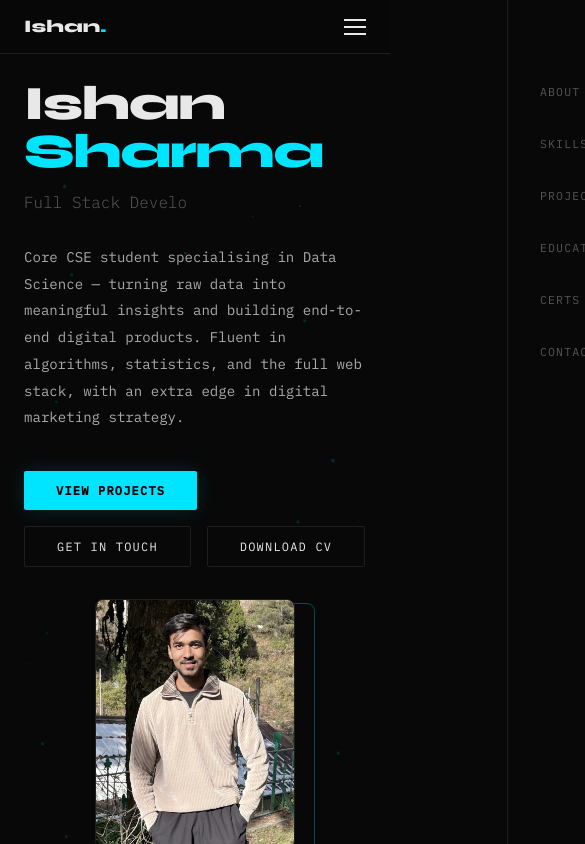
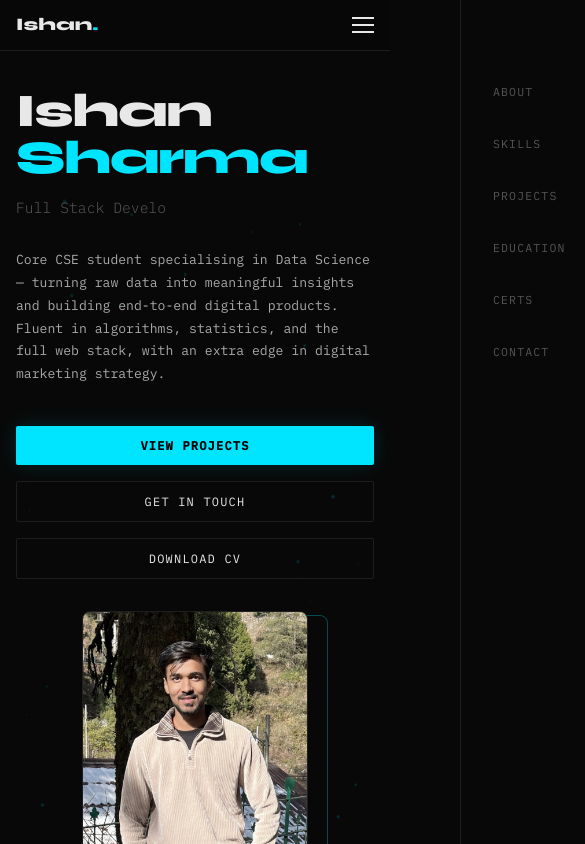
Before and after one commit to ishan-sharma23/Portfolio, a React (Vite) app: page / in a window 390 px wide. Shown: the top 844 px of the page, 585 px wide, since content can reach past the window. Built offline with nearby package versions, Linux system fonts and the light colour scheme; the HTML template or start-up script is replaced by a standard one.

Commit message:
mobile working

```diff
--- a/src/components/About.tsx
+++ b/src/components/About.tsx
@@ -33,7 +33,8 @@ export default function About() {
           <InfoRow label="University" value="NIIT University Neemrana" />
           <InfoRow label="Year" value="3rd YEAR" />
           <InfoRow label="Location" value="Neemrana,Rajasthan,India" />
-          <InfoRow label="Email" value="ishan.sharma23@st.niituniversity.in,d.sharmaishan23@gmail.com" />
+          <InfoRow label="Email" value="ishan.sharma23@st.niituniversity.in,
+          d.sharmaishan23@gmail.com" />
 
         </div>
       </div>
--- a/src/components/Navbar.tsx
+++ b/src/components/Navbar.tsx
@@ -23,6 +23,19 @@ export default function Navbar({ items, activeSection }: NavbarProps) {
     }
     window.addEventListener('scroll', onScroll, { passive: true })
     return () => window.removeEventListener('scroll', onScroll)
+  }, [])
+
+  useEffect(() => {
+    document.body.classList.toggle('nav-open', menuOpen)
+    return () => document.body.classList.remove('nav-open')
+  }, [menuOpen])
+
+  useEffect(() => {
+    const onResize = () => {
+      if (window.innerWidth > 768) setMenuOpen(false)
+    }
+    window.addEventListener('resize', onResize)
+    return () => window.removeEventListener('resize', onResize)
   }, [])
 
   const toggleMenu = useCallback(() => setMenuOpen(prev => !prev), [])
--- a/src/components/Projects.tsx
+++ b/src/components/Projects.tsx
@@ -29,7 +29,7 @@ const PROJECTS = [
     title: 'Personal Blog Page ',
     desc: 'Developed a personal travel and adventure blog to share trekking experiences, travel guides, and information about spiritual destinations across India. The platform helps readers discover lesser-known places and plan trips through detailed blogs and insights. Built to strengthen content creation, digital presence, and community engagement.',
     stack: ['WordPress', 'SEO tools', 'Google Analytics', 'optimization plugins'],
-    github: '#https://ishanhiking.com/',
+    website: 'https://ishanhiking.com/',
   },
 ]
 
@@ -47,9 +47,9 @@ export default function Projects() {
   )
 }
 
-function ProjectCard({ num, title, desc, stack, github, demo }: {
+function ProjectCard({ num, title, desc, stack, github, website, demo }: {
   num: string; title: string; desc: string;
-  stack: string[]; github: string; demo?: string
+  stack: string[]; github?: string; website?: string; demo?: string
 }) {
   const ref = useFadeIn()
   return (
@@ -61,7 +61,8 @@ function ProjectCard({ num, title, desc, stack, github, demo }: {
         {stack.map(t => <span className="tag" key={t}>{t}</span>)}
       </div>
       <div className="project-links">
-        <a href={github} target="_blank" rel="noopener noreferrer">GitHub →</a>
+        {github && <a href={github} target="_blank" rel="noopener noreferrer">GitHub →</a>}
+        {website && <a href={website} target="_blank" rel="noopener noreferrer">WEBSITE →</a>}
         {demo && <a href={demo} target="_blank" rel="noopener noreferrer">Live Demo →</a>}
       </div>
     </div>
--- a/src/index.css
+++ b/src/index.css
@@ -17,6 +17,11 @@ body {
   color: var(--text);
   font-family: 'IBM Plex Mono', monospace;
   overflow-x: hidden;
+}
+
+img {
+  max-width: 100%;
+  height: auto;
 }
 
 /* ─── PRELOADER ──────────────────────────────────────── */
@@ -232,6 +237,7 @@ section {
   text-transform: uppercase; color: var(--muted); min-width: 110px;
 }
 .info-value { font-size: 0.82rem; color: var(--text); }
+.info-value { overflow-wrap: anywhere; }
 
 /* ─── SKILLS ─────────────────────────────────────────── */
 .skills-grid {
@@ -322,6 +328,7 @@ section {
   font-size: clamp(1.2rem, 4vw, 2.2rem); font-weight: 700;
   color: var(--accent); text-decoration: none; display: block;
   margin-bottom: 2.5rem; transition: opacity 0.2s;
+  overflow-wrap: anywhere;
 }
 .contact-email:hover { opacity: 0.7; }
 .social-links {
@@ -494,23 +501,50 @@ footer {
 
 /* ─── RESPONSIVE ─────────────────────────────────────── */
 @media (max-width: 768px) {
+  body.nav-open { overflow: hidden; }
   nav { padding: 1rem 1.5rem; }
   .nav-links {
     position: fixed; top: 0; right: -100%;
-    width: 70%; height: 100vh;
+    width: min(78vw, 320px); height: 100dvh;
     flex-direction: column; gap: 2rem;
     background: var(--bg); padding: 5rem 2rem;
     border-left: 1px solid var(--border);
     transition: right 0.3s ease; z-index: 105;
+    overflow-y: auto;
   }
   .nav-links.open { right: 0; }
   .nav-toggle { display: flex; }
   section, #hero, footer { padding-left: 1.5rem; padding-right: 1.5rem; }
-  #hero { padding-top: 5rem; flex-direction: column; gap: 2rem; }
-  .hero-image-wrapper { width: 200px; height: 250px; }
+  #hero { padding-top: 5.5rem; flex-direction: column; gap: 2rem; min-height: auto; }
+  .hero-content { width: 100%; }
+  .hero-bio { max-width: 100%; }
+  .hero-image-wrapper { width: min(58vw, 240px); height: auto; aspect-ratio: 4 / 5; }
+  .scroll-indicator { display: none; }
   .about-grid { grid-template-columns: 1fr; gap: 2rem; }
+  .project-links { flex-wrap: wrap; }
+  .projects-grid { grid-template-columns: 1fr; }
+  .project-card { padding: 1.5rem; }
   .stats-grid { grid-template-columns: repeat(2, 1fr); }
   .form-row { grid-template-columns: 1fr; }
   .edu-card { flex-direction: column; gap: 0.5rem; }
+  .timeline { padding-left: 1.2rem; }
+  .timeline-item { padding-left: 1.2rem; }
+  .timeline-dot { left: -1.2rem; }
   footer { padding: 2rem 1.5rem; flex-direction: column; text-align: center; }
 }
+
+@media (max-width: 480px) {
+  nav { padding: 0.9rem 1rem; }
+  section, #hero, footer { padding-left: 1rem; padding-right: 1rem; }
+  .section-title { margin-bottom: 2rem; }
+  .hero-name { font-size: clamp(2.2rem, 12vw, 3.2rem); }
+  .hero-title { font-size: 0.92rem; }
+  .hero-bio { font-size: 0.82rem; line-height: 1.75; }
+  .btn { width: 100%; text-align: center; }
+  .nav-links { width: min(86vw, 320px); }
+  .project-title { font-size: 1rem; }
+  .project-desc { font-size: 0.78rem; }
+  .contact-email { font-size: 1rem; }
+  .social-links a { width: 100%; text-align: center; }
+  .back-to-top { bottom: 1rem; right: 1rem; }
+}
```
